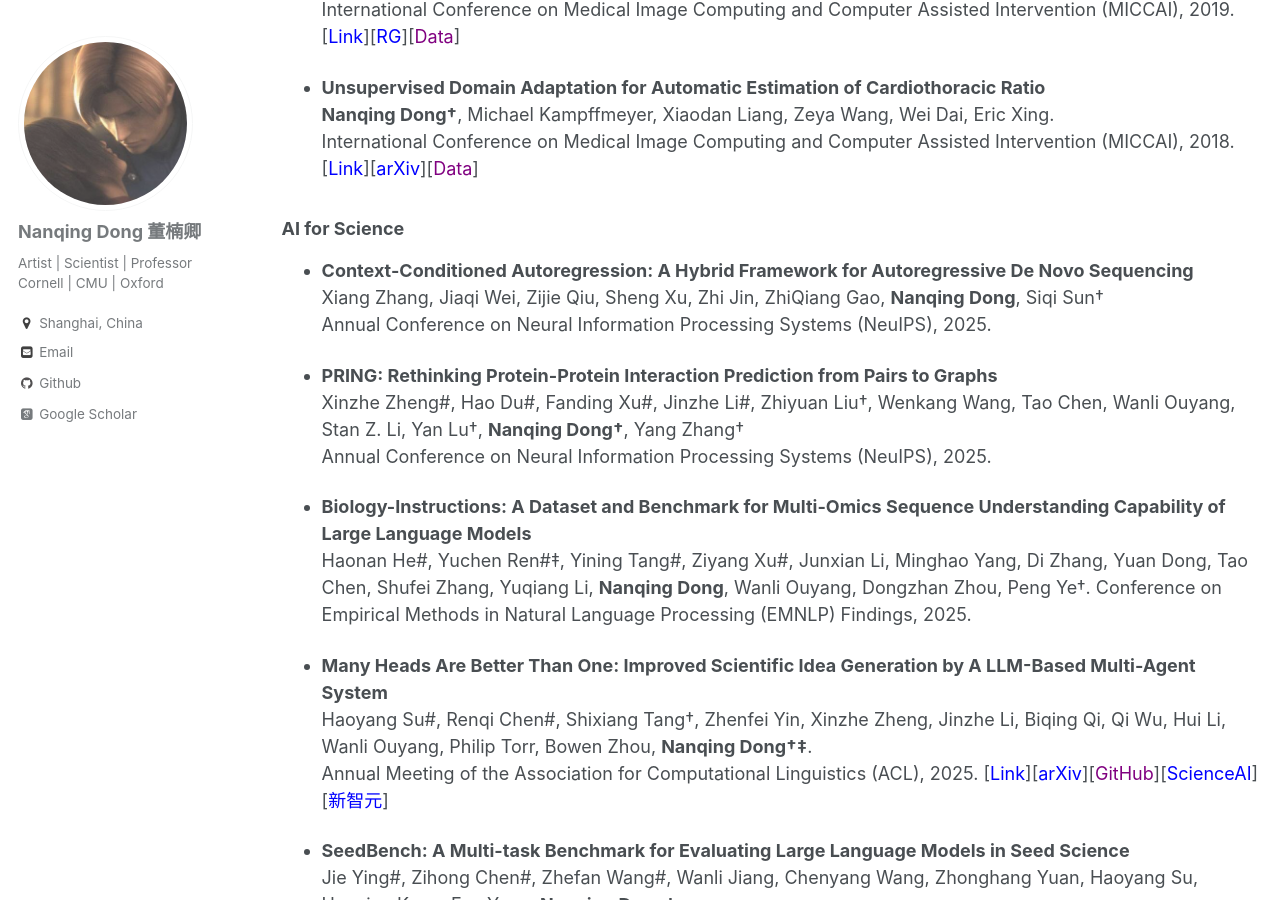
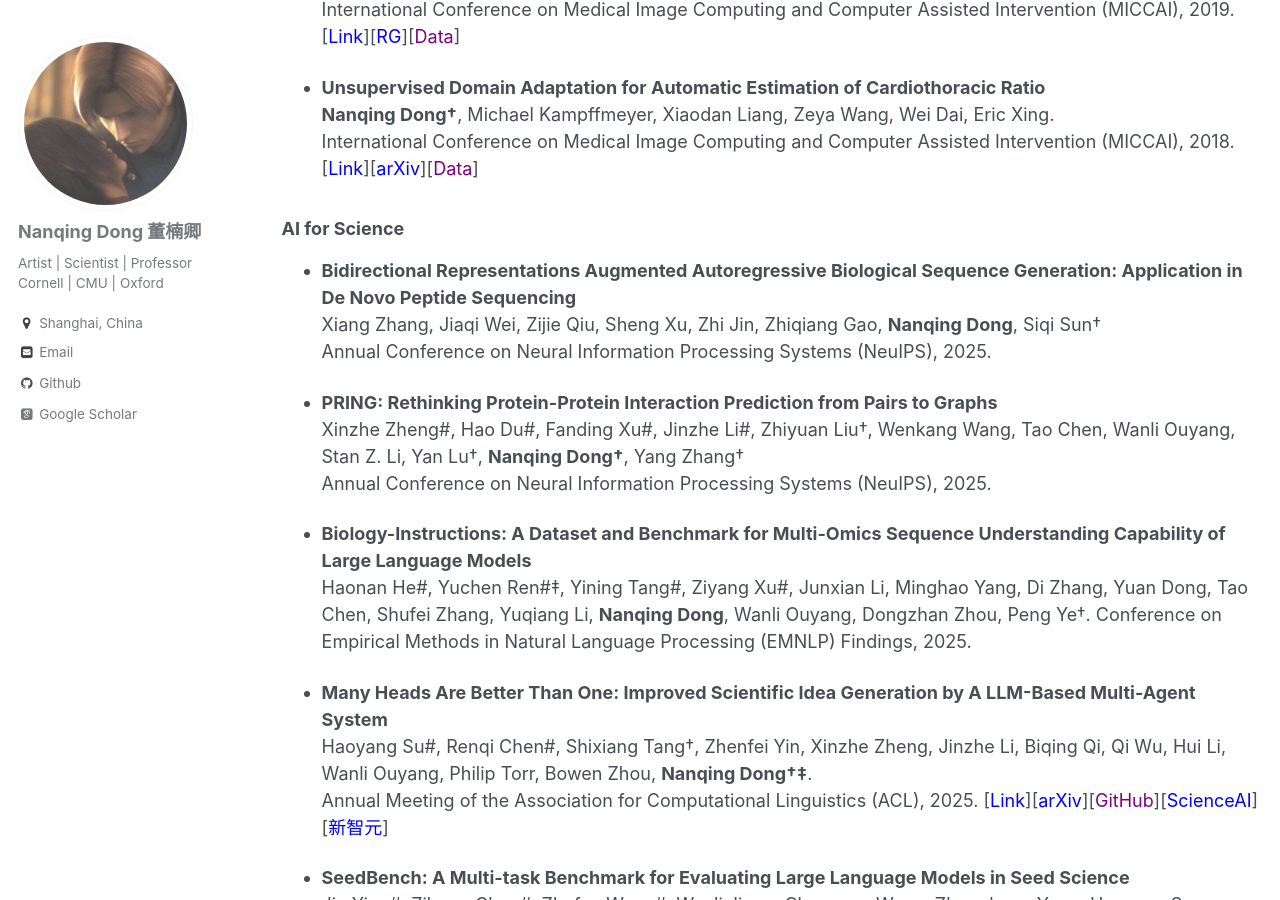
Before and after one commit to eveningdong/eveningdong.github.io, a Jekyll site: the page built from _pages/publication.md, in a window 1280 px wide and 900 px high, scrolled down 3890 px. Built offline with Jekyll 4.4.1, drawn with Linux system fonts in a browser that asks for light colours; some web fonts are replaced.

Commit message:
Update publication.md

```diff
--- a/_pages/publication.md
+++ b/_pages/publication.md
@@ -132,8 +132,8 @@ The research topics are listed in alphabetical order.
 
 
 ### AI for Science
-* **Context-Conditioned Autoregression: A Hybrid Framework for Autoregressive De Novo Sequencing**
-  Xiang Zhang, Jiaqi Wei, Zijie Qiu, Sheng Xu, Zhi Jin, ZhiQiang Gao, **Nanqing Dong**, Siqi Sun†
+* **Bidirectional Representations Augmented Autoregressive Biological Sequence Generation: Application in De Novo Peptide Sequencing**
+  Xiang Zhang, Jiaqi Wei, Zijie Qiu, Sheng Xu, Zhi Jin, Zhiqiang Gao, **Nanqing Dong**, Siqi Sun†
   Annual Conference on Neural Information Processing Systems (NeuIPS), 2025.
 
 * **PRING: Rethinking Protein-Protein Interaction Prediction from Pairs to Graphs**
```
